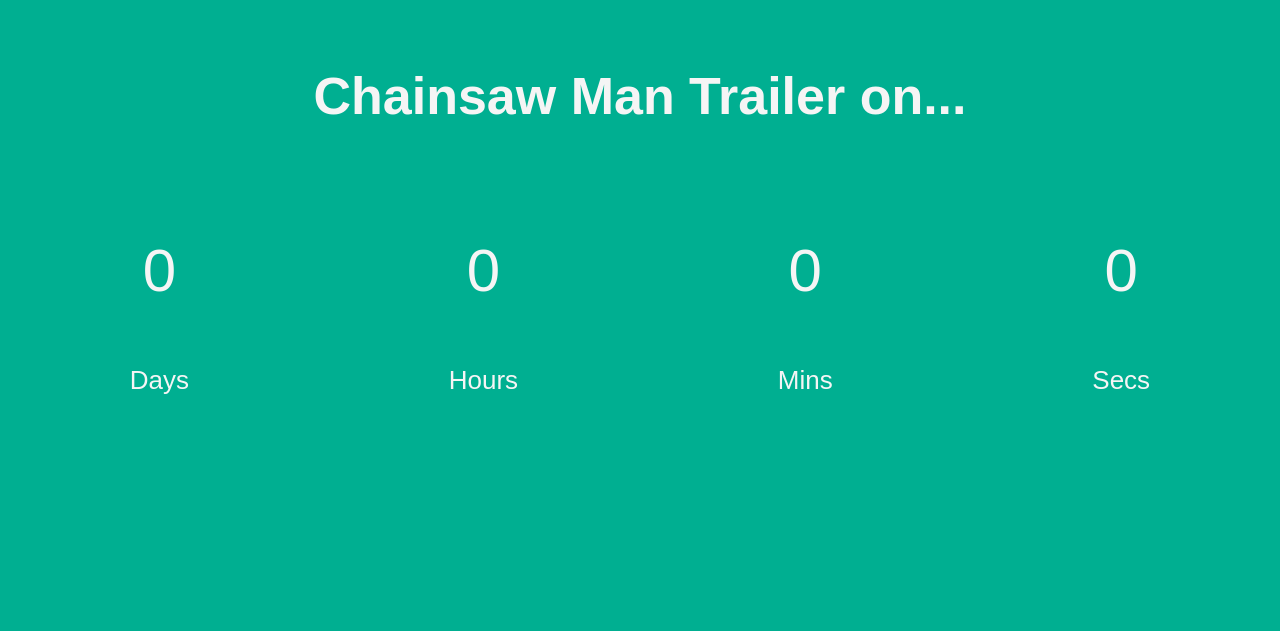
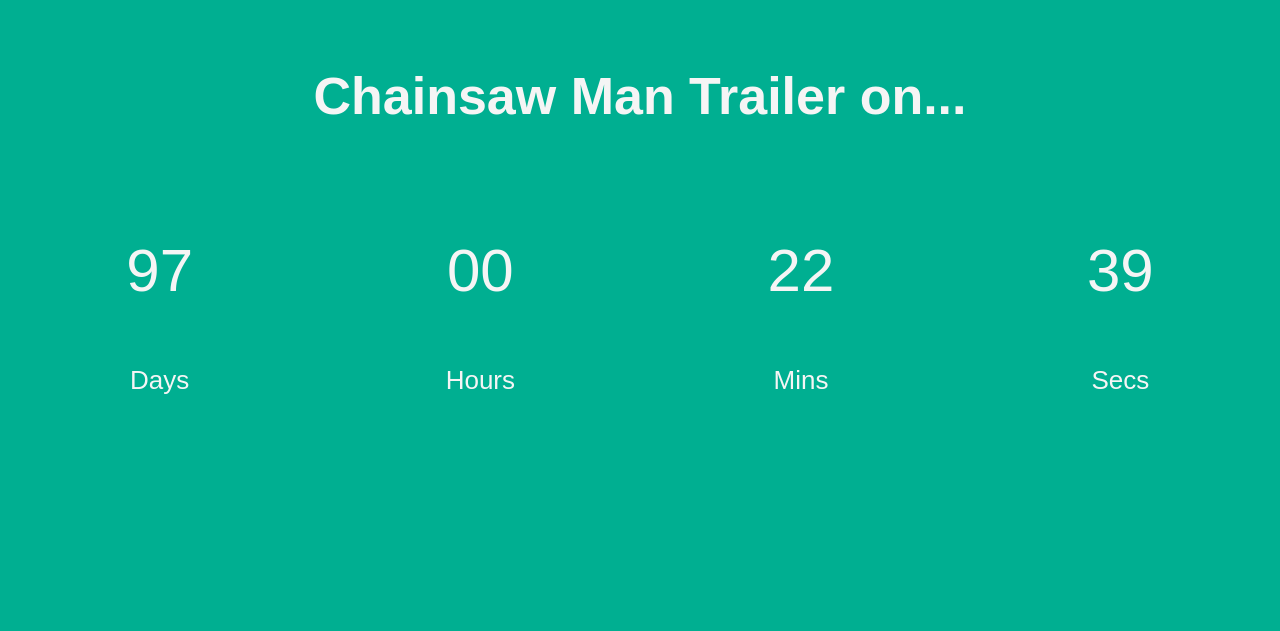
Before and after one commit to Pedro-Oliveira/Countdown-for-ChainsawMan, a plain HTML site: page index.html in a window 1280 px wide. Shown: the part 169-800 px from the top of the page. Drawn offline with Linux system fonts and the light colour scheme; files whose address does not match are found by name.

Commit message:
countdownscript

```diff
--- a/index.html
+++ b/index.html
@@ -20,24 +20,25 @@
     <h1>Chainsaw Man Trailer on...</h1>
     <section>
         <div>
-            <p id="days">0</p>
+            <p id="daysEl">0</p>
             <span>Days</span>
         </div>
         <div>
-            <p id="hours">0</p>
+            <p id="hoursEl">0</p>
             <span>Hours</span>
         </div>
         <div>
-            <p id="minutes">0</p>
+            <p id="minutesEl">0</p>
             <span>Mins</span>
         </div>
         <div>
-            <p id="seconds">0</p>
+            <p id="secondsEl">0</p>
             <span>Secs</span>
         </div>
     </section>
     <footer>
         <p>This site was made by <strong>Pedro H. P. O. Santos</strong>, visit my <a href="https://github.com/Pedro-Oliveira?tab=repositories" class="github" target="_blank" rel="noopener noreferrer">Github</a></p>
     </footer>
+    <script src="../Countdown-for-ChainsawMan/js/script.js"></script>
 </body>
 </html>
--- a/js/script.js
+++ b/js/script.js
@@ -1,5 +1,24 @@
-const dias = document.getElementById('days');
-const horas = document.getElementById('hours');
-const minu = document.getElementById('minutes');
-const segun = document.getElementById('seconds');
-const theday = ('27 july 2021')
+const dias = document.getElementById('daysEl');
+const horas = document.getElementById('hoursEl');
+const minu = document.getElementById('minutesEl');
+const segun = document.getElementById('secondsEl');
+const theday = "27 July 2021";
+function contador(){
+    const thedaydate = new Date(theday);
+    const rightnow = new Date();
+    const totalseconds = (thedaydate - rightnow) / 1000;
+    const daysEl = Math.floor(totalseconds / 3600 / 24);
+    const hoursEl = Math.floor(totalseconds / 3600) % 24;
+    const minutesEl = Math.floor(totalseconds / 60) % 60;
+    const secondsEl = Math.floor(totalseconds) % 60;
+
+    dias.innerHTML = daysEl;
+    horas.innerHTML = formatTime(hoursEl);
+    minu.innerHTML = formatTime(minutesEl);
+    segun.innerHTML = formatTime(secondsEl);
+}
+function formatTime(time){
+    return time < 10 ? `0${time}` : time;
+}
+contador();
+setInterval(contador, 1000);
```
